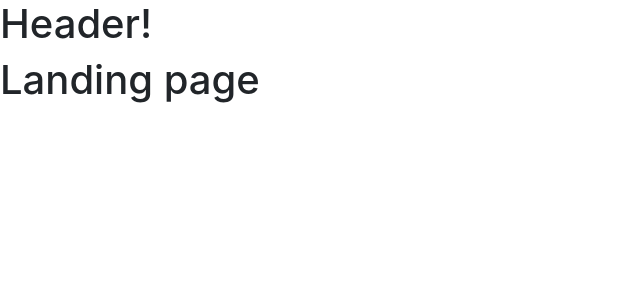
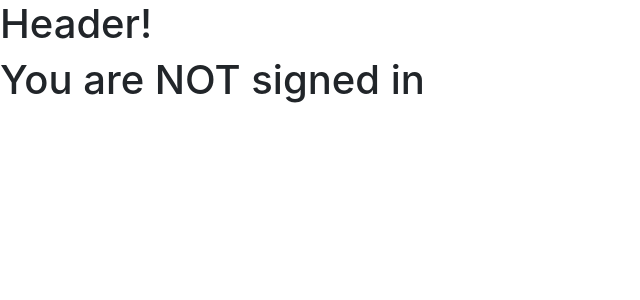
Before and after one commit to qasimhafeez/ticketing-app, a Next.js app in the folder client/: page / in a window 1280 px wide. Shown: the top 300 px of the page, without its empty margins (0-640 px from the left). Built offline with nearby package versions, Linux system fonts and the light colour scheme.

Commit message:
landing page modified

```diff
--- a/client/pages/index.js
+++ b/client/pages/index.js
@@ -1,3 +1,18 @@
-export default () => {
-  return <h1>Landing page</h1>;
+import buildClient from "../api/build-client";
+
+const LandingPage = ({ currentUser }) => {
+  return currentUser ? (
+    <h1>You are signed in</h1>
+  ) : (
+    <h1>You are NOT signed in</h1>
+  );
 };
+
+LandingPage.getInitialProps = async (context) => {
+  const client = buildClient(context);
+  const { data } = await client.get("/api/users/currentuser");
+
+  return data;
+};
+
+export default LandingPage;
```
